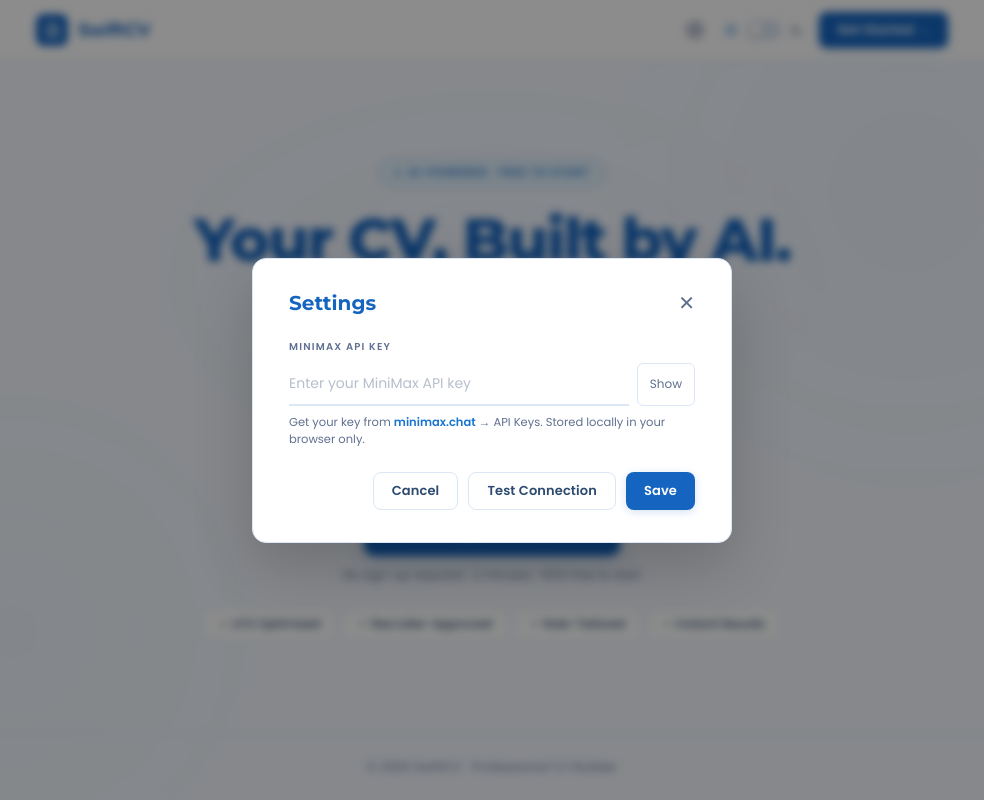
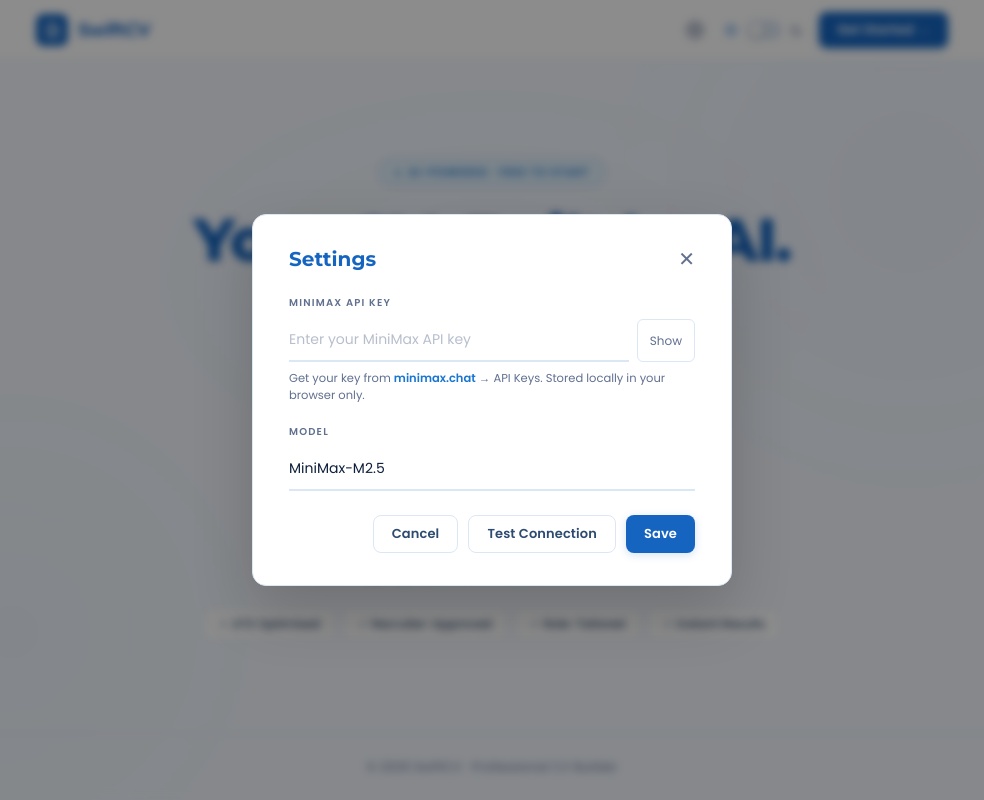
Before and after one commit to r400msy/resumeai, a React (Vite) app: page / in a window 1280 px wide. Both pictures are taken after a click on the button 843 px from the left and 30 px from the top of the page. Shown: the whole page, without its empty margins (148-1132 px from the left). Built offline with nearby package versions, Linux system fonts and the light colour scheme.

Commit message:
minimax model

```diff
--- a/api/generate.js
+++ b/api/generate.js
@@ -2,14 +2,15 @@ export default async function handler(req, res) {
   if (req.method !== "POST") return res.status(405).end();
   const { messages, max_tokens = 2000 } = req.body;
   const apiKey = req.headers["x-api-key"] || process.env.MINIMAX_API_KEY;
-  if (!apiKey) return res.status(400).json({ content: [{ text: "" }], error: { message: "No API key configured. Add your MiniMax key in Settings." } });
+  const model = req.headers["x-model"] || process.env.MINIMAX_MODEL || "MiniMax-M2.5";
+  if (!apiKey) return res.status(200).json({ content: [{ text: "" }], error: { message: "No API key configured. Add your key in Settings (⚙)." } });
   const response = await fetch("https://api.minimax.chat/v1/text/chatcompletion_v2", {
     method: "POST",
     headers: {
       "Content-Type": "application/json",
       "Authorization": `Bearer ${apiKey}`,
     },
-    body: JSON.stringify({ model: "MiniMax-M2.5", max_tokens, messages }),
+    body: JSON.stringify({ model, max_tokens, messages }),
   });
   const data = await response.json();
   const text = data.choices?.[0]?.message?.content ?? data.reply ?? data.content?.[0]?.text ?? "";
--- a/src/App.jsx
+++ b/src/App.jsx
@@ -971,7 +971,8 @@ Write a complete resume in clean plain text:
 
   const apiHeaders = () => {
     const key = (() => { try { return localStorage.getItem("resumeai-api-key") || ""; } catch { return ""; } })();
-    return { "Content-Type":"application/json", ...(key ? { "x-api-key": key } : {}) };
+    const model = (() => { try { return localStorage.getItem("resumeai-model") || "MiniMax-M2.5"; } catch { return "MiniMax-M2.5"; } })();
+    return { "Content-Type":"application/json", ...(key ? { "x-api-key": key } : {}), "x-model": model };
   };
 
   const generate = async () => {
@@ -1135,12 +1136,13 @@ function Hero({ onStart }) {
 function SettingsModal({ onClose }) {
   const t = useT();
   const [key, setKey] = useState(() => { try { return localStorage.getItem("resumeai-api-key") || ""; } catch { return ""; } });
-  const [status, setStatus] = useState(null); // null | "testing" | "ok" | "error"
+  const [model, setModel] = useState(() => { try { return localStorage.getItem("resumeai-model") || "MiniMax-M2.5"; } catch { return "MiniMax-M2.5"; } });
+  const [status, setStatus] = useState(null);
   const [msg, setMsg] = useState("");
   const [show, setShow] = useState(false);
 
   const save = () => {
-    try { localStorage.setItem("resumeai-api-key", key); } catch {}
+    try { localStorage.setItem("resumeai-api-key", key); localStorage.setItem("resumeai-model", model || "MiniMax-M2.5"); } catch {}
     setMsg(""); setStatus(null);
   };
 
@@ -1150,13 +1152,13 @@ function SettingsModal({ onClose }) {
     try {
       const res = await fetch(API, {
         method: "POST",
-        headers: { "Content-Type": "application/json", "x-api-key": key.trim() },
+        headers: { "Content-Type": "application/json", "x-api-key": key.trim(), "x-model": model || "MiniMax-M2.5" },
         body: JSON.stringify({ messages:[{ role:"user", content:"Say OK" }], max_tokens:10 }),
       });
       const data = await res.json();
       const text = data.content?.[0]?.text || "";
       if (data.error?.message) { setStatus("error"); setMsg(data.error.message); }
-      else if (text) { setStatus("ok"); setMsg("Connection successful!"); try { localStorage.setItem("resumeai-api-key", key); } catch {} }
+      else if (text) { setStatus("ok"); setMsg("Connection successful!"); try { localStorage.setItem("resumeai-api-key", key); localStorage.setItem("resumeai-model", model || "MiniMax-M2.5"); } catch {} }
       else { setStatus("error"); setMsg("Unexpected response — check your key."); }
     } catch(e) { setStatus("error"); setMsg(e.message); }
   };
@@ -1187,9 +1189,19 @@ function SettingsModal({ onClose }) {
             {show ? "Hide" : "Show"}
           </button>
         </div>
-        <p style={{ fontSize:11.5, color:t.textSoft, marginBottom:24 }}>
+        <p style={{ fontSize:11.5, color:t.textSoft, marginBottom:20 }}>
           Get your key from <span style={{ color:t.copper, fontWeight:600 }}>minimax.chat</span> → API Keys. Stored locally in your browser only.
         </p>
+
+        <label style={{ display:"block", fontSize:10, fontWeight:600, color:t.textSoft, textTransform:"uppercase", letterSpacing:".12em", marginBottom:8 }}>Model</label>
+        <input
+          type="text"
+          value={model}
+          onChange={e => setModel(e.target.value)}
+          placeholder="MiniMax-M2.5"
+          className="field-input"
+          style={{ marginBottom:24 }}
+        />
 
         {msg && <p style={{ fontSize:12.5, color:statusColor, marginBottom:16, fontWeight:500 }}>{status === "ok" ? "✓ " : status === "error" ? "✕ " : ""}{msg}</p>}
 
```
